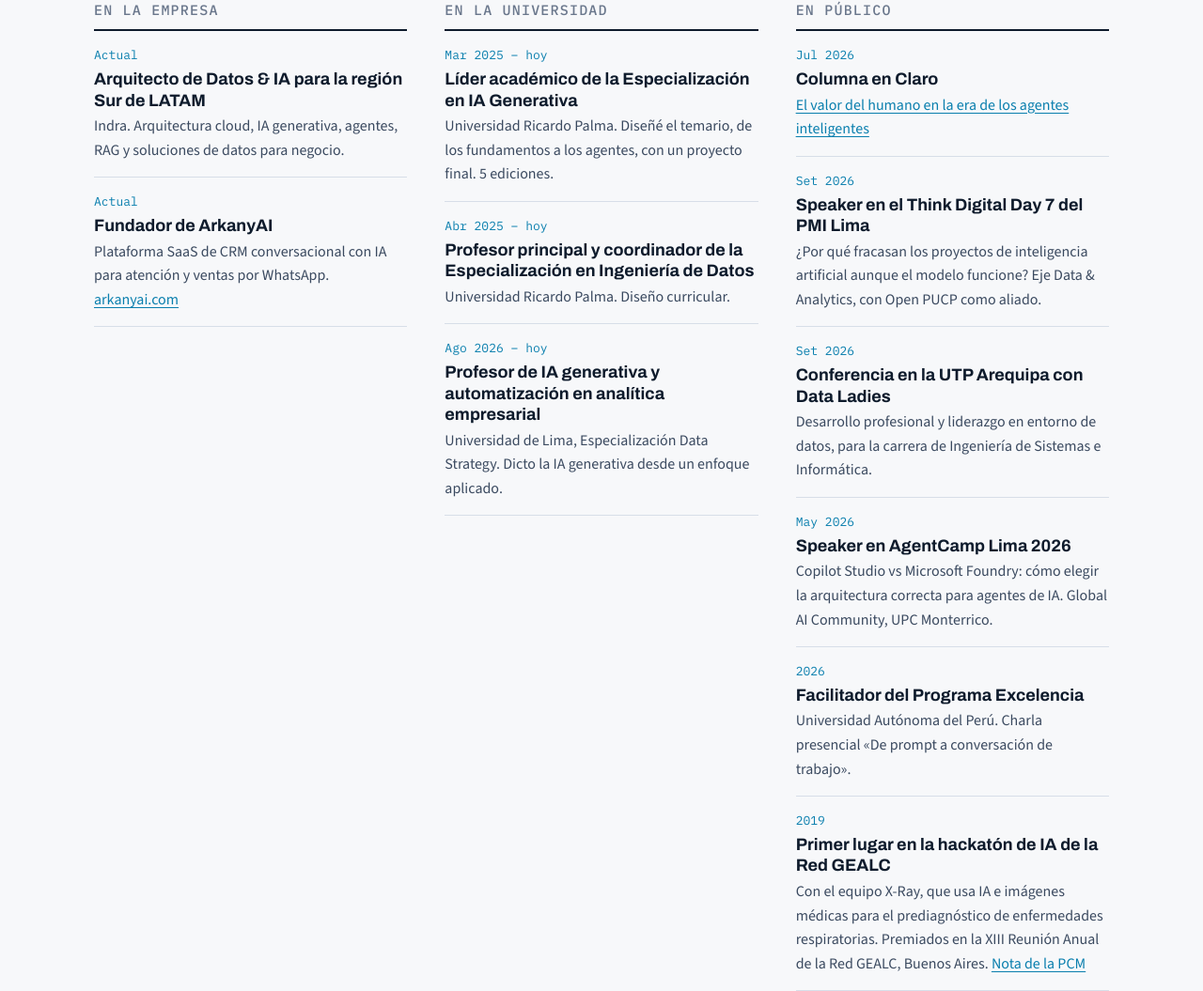
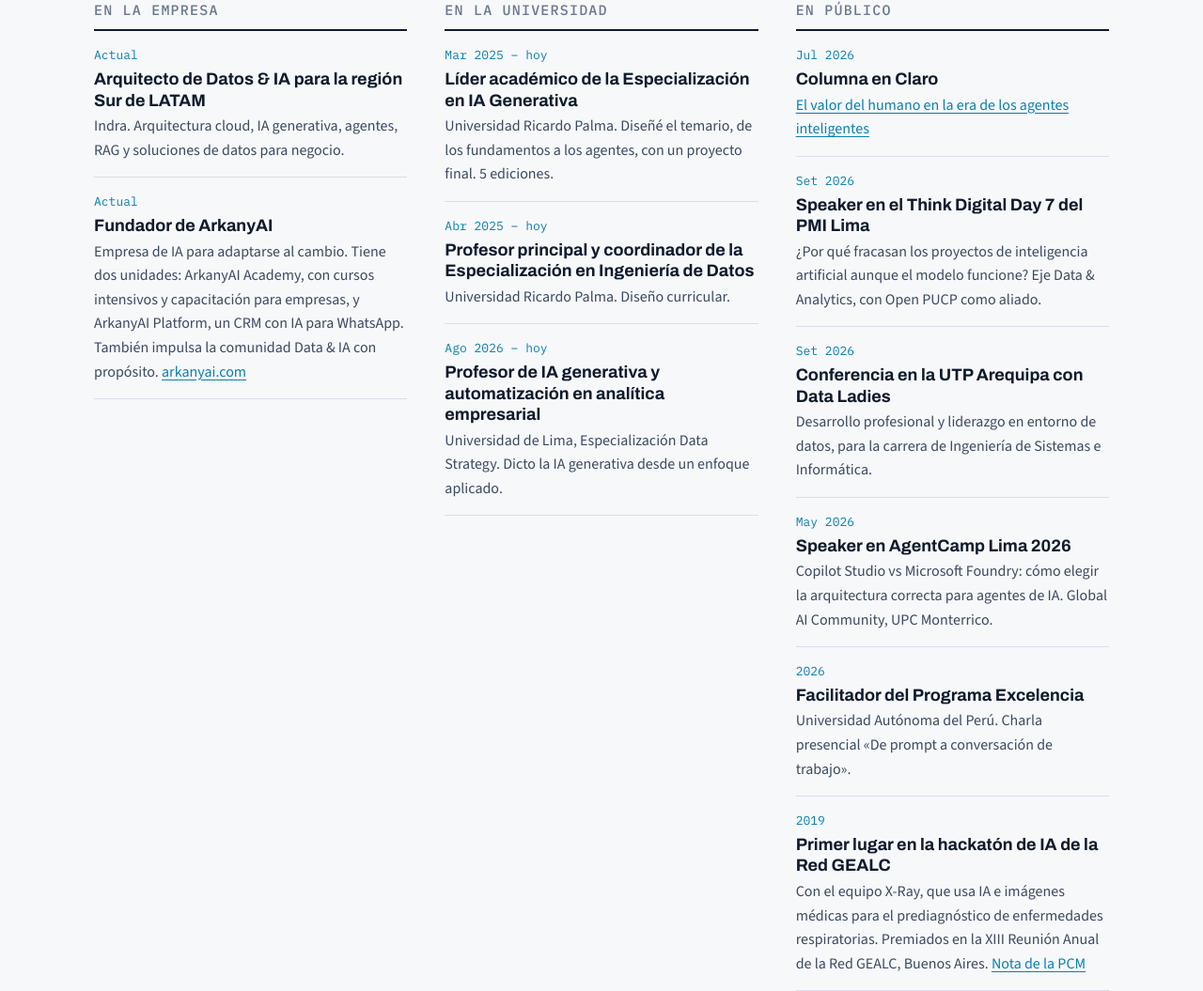
Before and after one commit to miguelcotrinaia/miguelcotrinaia.github.io, a plain HTML site: page index.html in a window 1280 px wide. Shown: the part 1258-2313 px from the top of the page at 94% size. Drawn offline with nearby package versions, Linux system fonts and the light colour scheme.

Commit message:
Add files via upload

```diff
--- a/index.html
+++ b/index.html
@@ -109,6 +109,7 @@
       "@id": "https://arkanyai.com/#org",
       "name": "ArkanyAI",
       "url": "https://arkanyai.com/",
+      "description": "Empresa de IA para adaptarse al cambio. Tiene dos unidades: ArkanyAI Academy (cursos intensivos y capacitación en IA para empresas) y ArkanyAI Platform (CRM con IA para WhatsApp).",
       "sameAs": ["https://www.linkedin.com/company/arkanyai/", "https://www.linkedin.com/showcase/arkanyai-academy/"],
       "founder": { "@id": "https://miguelcotrinaia.com/#persona" },
       "address": { "@type": "PostalAddress", "addressLocality": "Lima", "addressCountry": "PE" }
@@ -204,7 +205,7 @@
           <h3>En la empresa</h3>
           <ol>
             <li><time>Actual</time><b>Arquitecto de Datos &amp; IA para la región Sur de LATAM</b><span>Indra. Arquitectura cloud, IA generativa, agentes, RAG y soluciones de datos para negocio.</span></li>
-            <li><time>Actual</time><b>Fundador de ArkanyAI</b><span>Plataforma SaaS de CRM conversacional con IA para atención y ventas por WhatsApp. <a href="https://arkanyai.com/" target="_blank" rel="noopener">arkanyai.com</a></span></li>
+            <li><time>Actual</time><b>Fundador de ArkanyAI</b><span>Empresa de IA para adaptarse al cambio. Tiene dos unidades: ArkanyAI Academy, con cursos intensivos y capacitación para empresas, y ArkanyAI Platform, un CRM con IA para WhatsApp. También impulsa la comunidad Data &amp; IA con propósito. <a href="https://arkanyai.com/" target="_blank" rel="noopener">arkanyai.com</a></span></li>
           </ol>
         </div>
         <div class="track">
```
Also changed, not shown: llms.txt.
